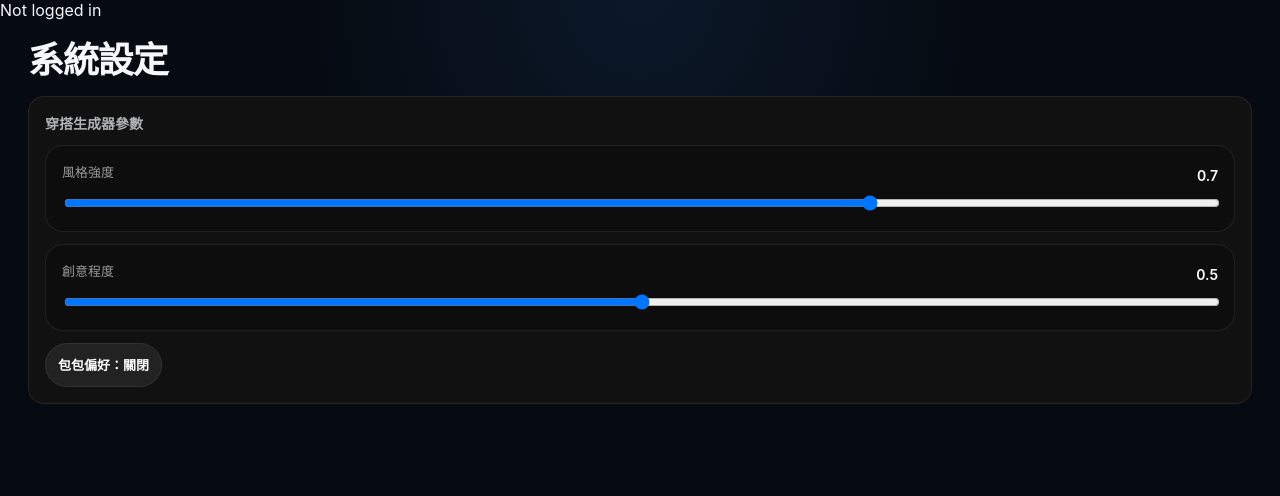
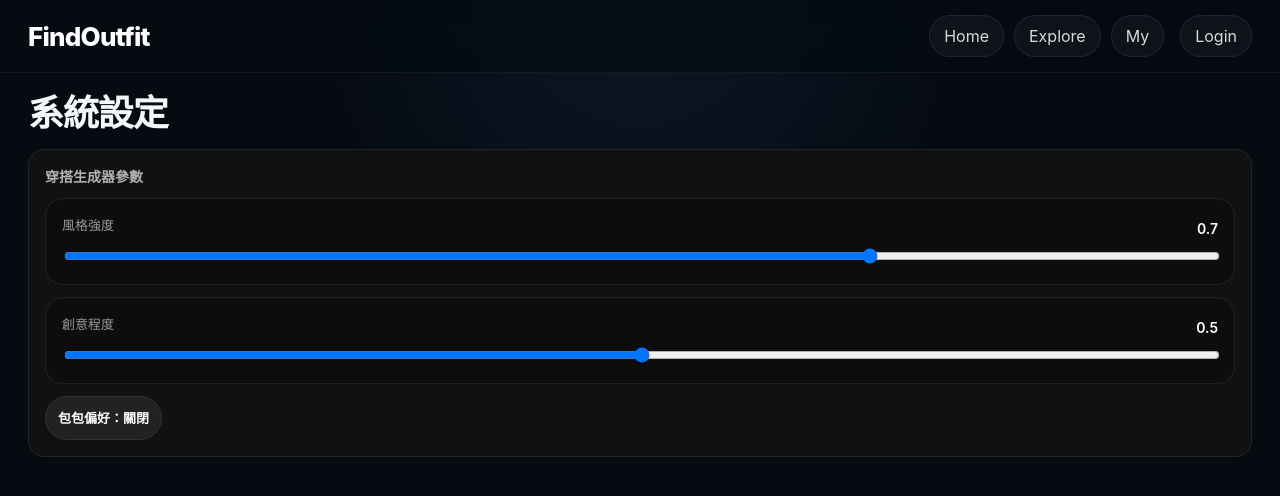
Before and after one commit to howeasyshare-glitch/simon, a Next.js app: page /system in a window 1280 px wide. Shown: the top 496 px of the page. Built offline with nearby package versions, Linux system fonts and the light colour scheme; no server answers.

Commit message:
Update NavBar.tsx

```diff
--- a/components/NavBar.tsx
+++ b/components/NavBar.tsx
@@ -1,13 +1,172 @@
-'use client'
-import { useEffect,useState } from 'react'
-import { supabase } from '../lib/supabase/client'
+"use client";
 
-export default function NavBar(){
-  const [user,setUser]=useState<any>(null)
+import Link from "next/link";
+import { usePathname } from "next/navigation";
+import { useEffect, useRef, useState } from "react";
+import styles from "../app/page.module.css";
+import { supabase } from "../lib/supabase/client";
 
-  useEffect(()=>{
-    supabase.auth.getUser().then(({data})=>setUser(data.user))
-  },[])
+type AuthUser = {
+  email?: string;
+  user_metadata?: {
+    avatar_url?: string;
+    full_name?: string;
+    name?: string;
+    picture?: string;
+  };
+};
 
-  return <div>{user?user.email:'Not logged in'}</div>
+export default function NavBar() {
+  const pathname = usePathname();
+  const [user, setUser] = useState<AuthUser | null>(null);
+  const [open, setOpen] = useState(false);
+  const menuRef = useRef<HTMLDivElement | null>(null);
+
+  const items = [
+    { href: "/", label: "Home" },
+    { href: "/explore", label: "Explore" },
+    { href: "/my", label: "My" },
+  ];
+
+  useEffect(() => {
+    let mounted = true;
+
+    supabase.auth.getUser().then(({ data }) => {
+      if (!mounted) return;
+      setUser((data.user as AuthUser) || null);
+    });
+
+    const {
+      data: { subscription },
+    } = supabase.auth.onAuthStateChange((_event, session) => {
+      setUser((session?.user as AuthUser) || null);
+    });
+
+    return () => {
+      mounted = false;
+      subscription.unsubscribe();
+    };
+  }, []);
+
+  useEffect(() => {
+    function handleClickOutside(e: MouseEvent) {
+      if (!menuRef.current) return;
+      if (!menuRef.current.contains(e.target as Node)) {
+        setOpen(false);
+      }
+    }
+
+    document.addEventListener("mousedown", handleClickOutside);
+    return () => document.removeEventListener("mousedown", handleClickOutside);
+  }, []);
+
+  async function handleLogout() {
+    await supabase.auth.signOut();
+    setOpen(false);
+    window.location.href = "/";
+  }
+
+  const displayName =
+    user?.user_metadata?.full_name ||
+    user?.user_metadata?.name ||
+    user?.email ||
+    "User";
+
+  const avatarUrl =
+    user?.user_metadata?.avatar_url || user?.user_metadata?.picture || "";
+
+  const avatarFallback = String(displayName).trim().charAt(0).toUpperCase() || "U";
+
+  return (
+    <header className={styles.topbarWrap}>
+      <div className={styles.topbar}>
+        <Link href="/" className={styles.brand}>
+          FindOutfit
+        </Link>
+
+        <div className={styles.topbarRight}>
+          <nav className={styles.nav}>
+            {items.map((item) => {
+              const active =
+                item.href === "/"
+                  ? pathname === "/"
+                  : pathname === item.href || pathname?.startsWith(item.href + "/");
+
+              return (
+                <Link
+                  key={item.href}
+                  href={item.href}
+                  className={`${styles.navItem} ${active ? styles.navItemActive : ""}`}
+                >
+                  {item.label}
+                </Link>
+              );
+            })}
+          </nav>
+
+          {!user ? (
+            <Link href="/login" className={styles.navItem}>
+              Login
+            </Link>
+          ) : (
+            <div className={styles.profileWrap} ref={menuRef}>
+              <button
+                type="button"
+                className={styles.avatarButton}
+                onClick={() => setOpen((v) => !v)}
+                aria-label="Open profile menu"
+              >
+                {avatarUrl ? (
+                  <img src={avatarUrl} alt={displayName} className={styles.avatarImage} />
+                ) : (
+                  <div className={styles.avatar}>{avatarFallback}</div>
+                )}
+              </button>
+
+              {open ? (
+                <div className={styles.profileMenu}>
+                  <div className={styles.profileCard}>
+                    {avatarUrl ? (
+                      <img src={avatarUrl} alt={displayName} className={styles.profileAvatarImage} />
+                    ) : (
+                      <div className={styles.profileAvatar}>{avatarFallback}</div>
+                    )}
+
+                    <div>
+                      <div className={styles.profileName}>{displayName}</div>
+                      <div className={styles.profileMeta}>{user.email}</div>
+                    </div>
+                  </div>
+
+                  <div className={styles.profileMenuList}>
+                    <Link
+                      href="/settings"
+                      className={styles.profileMenuItem}
+                      onClick={() => setOpen(false)}
+                    >
+                      基本資料
+                    </Link>
+                    <Link
+                      href="/system"
+                      className={styles.profileMenuItem}
+                      onClick={() => setOpen(false)}
+                    >
+                      系統設定
+                    </Link>
+                    <button
+                      type="button"
+                      className={styles.profileMenuItemButton}
+                      onClick={handleLogout}
+                    >
+                      登出
+                    </button>
+                  </div>
+                </div>
+              ) : null}
+            </div>
+          )}
+        </div>
+      </div>
+    </header>
+  );
 }
```
